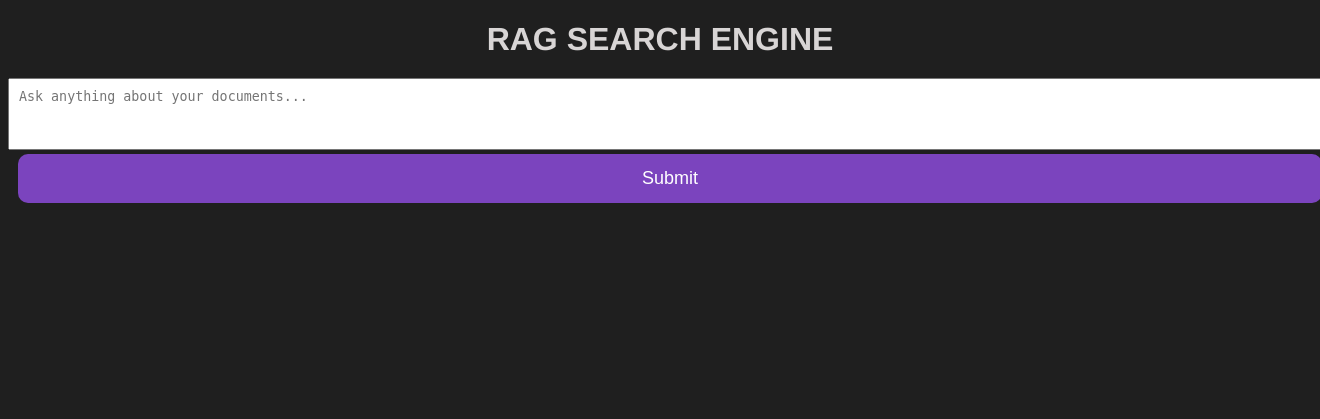
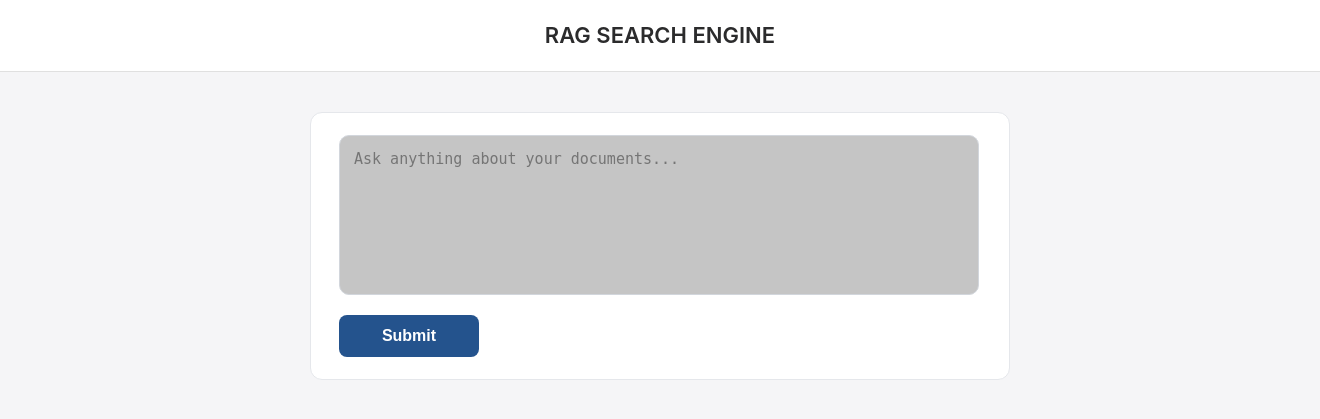
Before and after one commit to Shanks13-37/YieldVoyeger_Task, a Flask app: page / in a window 1320 px wide; the page is wider, and only the part inside the window is pictured. Shown: the top 419 px of that part. Run offline with Flask 3, Linux system fonts and the light colour scheme; parts of the project's set-up code (start-up, migrations or seed data) failed here and were passed over.

Commit message:
Update UI

```diff
--- a/backend/static/style.css
+++ b/backend/static/style.css
@@ -1,39 +1,88 @@
+
 body {
-    background: #1f1f1f;
-    color: rgb(216, 213, 213);
-    font-family: 'Franklin Gothic Medium', 'Arial Narrow', Arial, sans-serif;
+    background: #f5f5f7;
+    color: #1a1a1a;
+    font-family: 'Inter', -apple-system, BlinkMacSystemFont, sans-serif;
+    margin: 0;
+    line-height: 1.6;
 }
-.container {
-    width: 600px;
-    margin: 60px auto; }
+
+.topbar {
+    background: #ffffff;
+    border-bottom: 1px solid #e0e0e0;
+    padding: 18px 0;
+    text-align: center;
+}
+
+.topbar h1 {
+    margin: 0;
+    font-size: 22px;
+    font-weight: 600;
+    color: #2b2b2c;
+}
+
+.main-area {
+    width: 700px;
+    margin: 40px auto;
+    display: flex;
+    flex-direction: column;
+    gap: 25px;
+}
+
+.card {
+    background: #ffffff;
+    border: 1px solid #e5e7eb;
+    border-radius: 12px;
+    padding: 22px 28px;
+}
+
+/* TEXTAREA */
 textarea {
-    width: 100%;
-    height: 50px;
-    padding: 10px;
-    }
+    width: 95%;
+    height: 130px;
+    padding: 14px;
+    border-radius: 10px;
+    border: 1px solid #d2d6dc;
+    font-size: 15px;
+    background: #c5c5c5;
+    resize: none;
+    outline: none;
+}
+
+textarea:focus {
+    border-color: #9ca3af;
+}
+
 button {
-    width: 100%;
-    padding: 14px;
-    background: rgb(123, 68, 190);
-     border: none;
-     color: rgb(255, 255, 255);
-     font-size: 18px;
-     cursor: pointer;
-     margin-left: 10px;
-     border-radius: 10px;
-    }
-.answer {
-    background: #323232;
+    width: 140px;
+    margin-top: 12px;
+    padding: 12px 0;
+    border: none;
+    border-radius: 8px;
+    background: #24538d;
+    color: #ffffff;
+    font-size: 16px;
+    font-weight: 600;
+    cursor: pointer;
+}
+
+button:hover {
+    background: #6caef5;
+}
+
+.response-card h2 {
+    margin-top: 0;
+    font-size: 18px;
+    font-weight: 600;
+    color: #2b2b2c;
+}
+
+.response-card p {
+    white-space: pre-wrap;
+    background: #fbfbfb;
+    border-radius: 8px;
+    padding: 12px;
     margin-top: 10px;
-    padding: 12px;
-    white-space: pre-wrap;
-    margin-left: 15px;
-    border-radius: 20px;
+    border: 1px solid #e5e5e5;
+    font-size: 15px;
 }
-button:hover {
-    background: rgb(146, 109, 192);
-    }
-h1 {
-    text-align: center;
-    margin-bottom: 20px;
-    }
```
